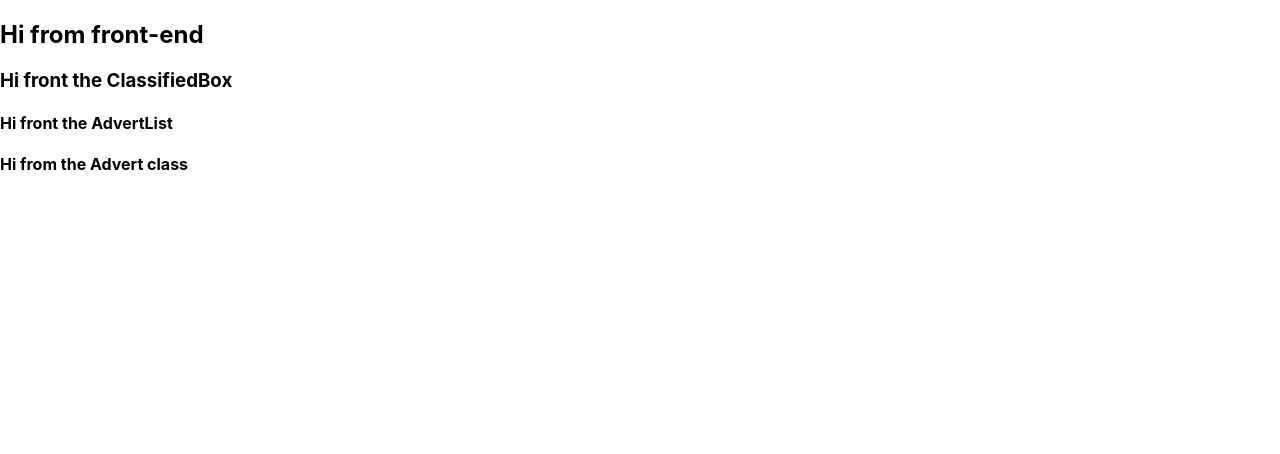
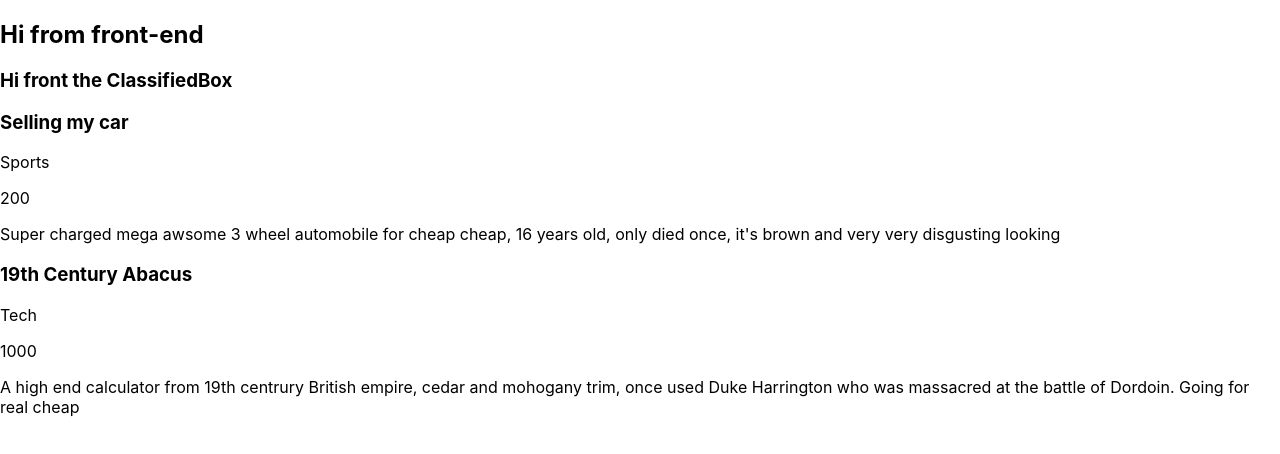
Before and after one commit to basically-joe/ClassifiedAds, a React (Create React App) app in the folder frontend/classifiedadds/: page / in a window 1280 px wide. Shown: the top 454 px of the page. Built offline with nearby package versions, Linux system fonts and the light colour scheme; no server answers.

Commit message:
adrendered out 2 adverts based on hardcoded data

```diff
--- a/frontend/classifiedadds/src/components/Advert.js
+++ b/frontend/classifiedadds/src/components/Advert.js
@@ -2,7 +2,9 @@ import React from "react"
 
 const Advert = (props) => {
     return (
+        <div>
         <h1>Hi from the Advert class</h1>
+        </div>
     )
 }
 
--- a/frontend/classifiedadds/src/components/AdvertList.js
+++ b/frontend/classifiedadds/src/components/AdvertList.js
@@ -1,13 +1,24 @@
 import React from 'react'
 import Advert from "../components/Advert"
 
-const AdvertList = (props) => {
-   return (
-       <section>
-           <h1>Hi front the  AdvertList</h1>
-           <Advert/>
-       </section>
-   )
+const AdvertList = ({adverts}) => {
+    if (!adverts) return null;
+    const advertNodes = adverts.map(advert => {
+        return (
+            <div>
+            <h1 key = {advert.category}>{advert.title}</h1>
+            <p>{advert.category}</p>
+            <p>{advert.askingPrice}</p>
+            <p>{advert.description}</p>
+            </div>
+        )
+    })
+
+    return(
+        <div className="advert-list">
+            {advertNodes}
+        </div>
+    )
 
 }
 export default AdvertList;
--- a/frontend/classifiedadds/src/containers/ClassifiedBox.js
+++ b/frontend/classifiedadds/src/containers/ClassifiedBox.js
@@ -10,14 +10,14 @@ class ClassifiedBox extends Component {
             adverts: [
                 {
                 category: "Sports",
-                description: "Super charged mega awsome mobile for cheap cheap, 16 years old, only died once, it's brown and very very disgusting looking",
+                description: "Super charged mega awsome 3 wheel automobile for cheap cheap, 16 years old, only died once, it's brown and very very disgusting looking",
                 title: "Selling my car",
                 askingPrice: 200
             },
             {
                 category: "Tech",
                 description: "A high end calculator from 19th centrury British empire, cedar and mohogany trim, once used Duke Harrington who was massacred at the battle of Dordoin. Going for real cheap",
-                title: "Selling my car",
+                title: "19th Century Abacus",
                 askingPrice: 1000
             }
             ]
@@ -37,7 +37,7 @@ class ClassifiedBox extends Component {
         return(
         <section>
             <h1>Hi front the ClassifiedBox</h1>
-            <AdvertList/>
+            <AdvertList adverts = {this.state.adverts}/>
         </section>
     )
         }
```
